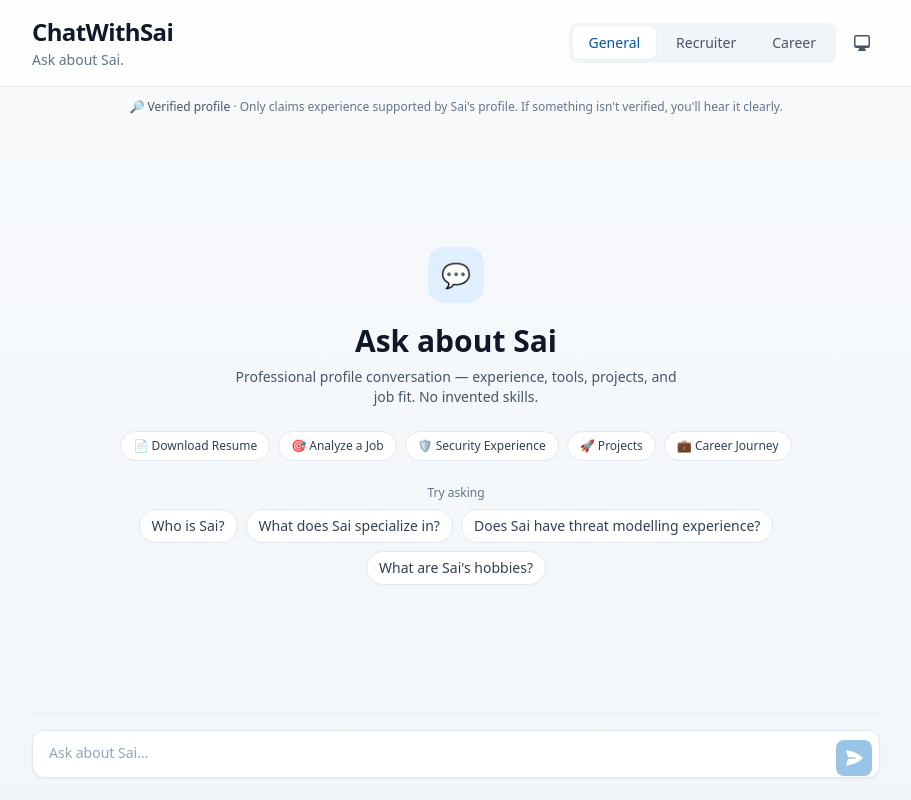
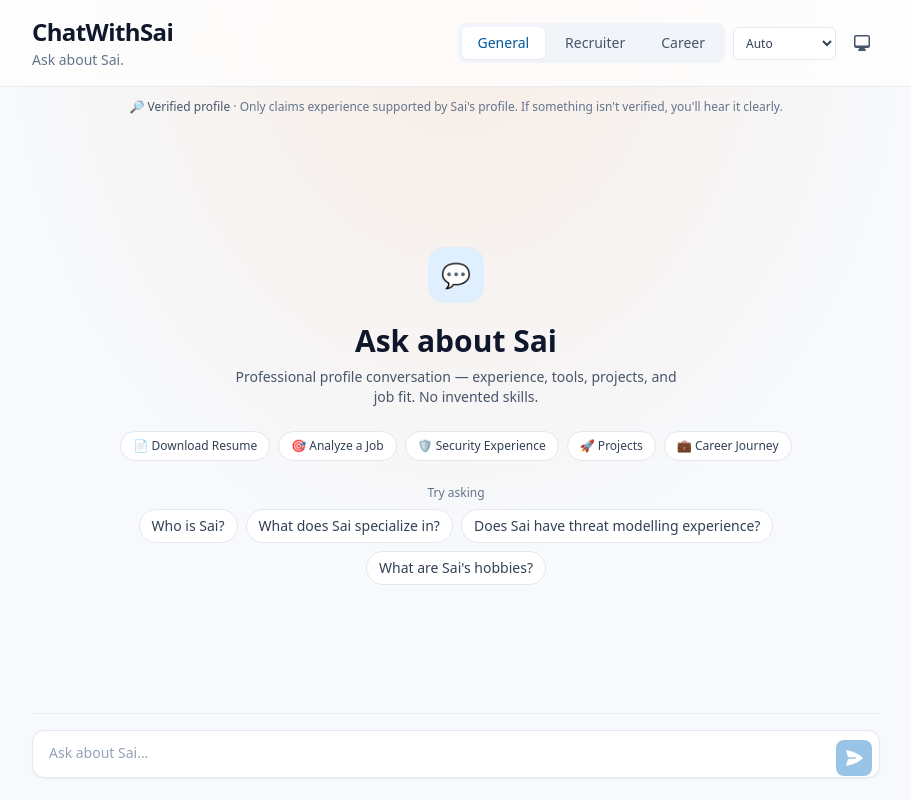
Before and after one commit to saipisupati-appsec/chatwithsai, a Next.js app: page / in a window 1280 px wide. Shown: the whole page, without its empty margins (184-1095 px from the left). Built offline with nearby package versions, Linux system fonts and the light colour scheme.

Commit message:
fix: wire atmosphere selector into UI with localStorage and visible CSS wash

```diff
--- a/src/app/page.tsx
+++ b/src/app/page.tsx
@@ -8,12 +8,17 @@ import SuggestedQuestions from "@/components/SuggestedQuestions";
 import JobAnalyzePanel from "@/components/JobAnalyzePanel";
 import MatchResultCard from "@/components/MatchResultCard";
 import QuickActions from "@/components/QuickActions";
+import {
+  atmosphereClassName,
+  loadStoredAtmosphere,
+} from "@/components/AtmosphereSelector";
 import { Mode, Message } from "@/lib/types";
 import {
   dynamicSuggestions,
   type TopicId,
 } from "@/lib/answers";
 import { brand } from "@/config/brand";
+import type { AtmosphereId } from "@/config/themes";
 
 const QUESTIONS_MAX = 10;
 
@@ -26,7 +31,12 @@ export default function Home() {
   const [questionsUsed, setQuestionsUsed] = useState(0);
   const [lastTopic, setLastTopic] = useState<TopicId | null>(null);
   const [showJobPanel, setShowJobPanel] = useState(true);
+  const [atmosphere, setAtmosphere] = useState<AtmosphereId>("auto");
   const messagesEndRef = useRef<HTMLDivElement>(null);
+
+  useEffect(() => {
+    setAtmosphere(loadStoredAtmosphere());
+  }, []);
 
   useEffect(() => {
     messagesEndRef.current?.scrollIntoView({ behavior: "smooth" });
@@ -130,13 +140,20 @@ export default function Home() {
 
   const suggestions = dynamicSuggestions(mode, lastTopic, hasJob);
   const emptyChat = messages.length === 0 && !hasJob;
+  const atmoClass = atmosphereClassName(atmosphere);
 
   return (
-    <div className="flex flex-col min-h-screen bg-gradient-to-b from-slate-50 to-slate-100/80 dark:from-slate-900 dark:to-slate-950">
-      <Header mode={mode} onModeChange={handleModeChange} />
+    <div
+      className={`flex flex-col min-h-screen bg-slate-50/90 dark:bg-slate-900/90 ${atmoClass}`}
+    >
+      <Header
+        mode={mode}
+        onModeChange={handleModeChange}
+        atmosphere={atmosphere}
+        onAtmosphereChange={setAtmosphere}
+      />
 
       <main className="flex-1 flex flex-col max-w-4xl w-full mx-auto px-4 sm:px-6">
-        {/* Verified indicator */}
         <div className="pt-3 pb-1 text-center">
           <p className="text-xs text-slate-500 dark:text-slate-400">
             <span className="font-medium text-slate-600 dark:text-slate-300">
--- /dev/null
+++ b/src/components/AtmosphereSelector.tsx
@@ -0,0 +1,85 @@
+"use client";
+
+import { useEffect, useState } from "react";
+import {
+  AtmosphereId,
+  ATMOSPHERE_STORAGE_KEY,
+  atmospheres,
+  resolveAtmosphere,
+} from "@/config/themes";
+
+const OPTIONS: AtmosphereId[] = [
+  "auto",
+  "spring",
+  "summer",
+  "autumn",
+  "winter",
+  "rainy",
+  "night",
+];
+
+function loadStoredAtmosphere(): AtmosphereId {
+  if (typeof window === "undefined") return "auto";
+  const stored = localStorage.getItem(ATMOSPHERE_STORAGE_KEY);
+  if (stored && OPTIONS.includes(stored as AtmosphereId)) {
+    return stored as AtmosphereId;
+  }
+  return "auto";
+}
+
+function saveAtmosphere(id: AtmosphereId) {
+  localStorage.setItem(ATMOSPHERE_STORAGE_KEY, id);
+}
+
+/** Returns the CSS class to apply on the page shell. */
+export function atmosphereClassName(selection: AtmosphereId): string {
+  const resolved = resolveAtmosphere(selection);
+  return atmospheres[resolved]?.className || "";
+}
+
+interface AtmosphereSelectorProps {
+  value: AtmosphereId;
+  onChange: (id: AtmosphereId) => void;
+}
+
+export default function AtmosphereSelector({
+  value,
+  onChange,
+}: AtmosphereSelectorProps) {
+  const [mounted, setMounted] = useState(false);
+
+  useEffect(() => {
+    setMounted(true);
+  }, []);
+
+  if (!mounted) {
+    return (
+      <span className="inline-block w-[7.5rem] h-8" aria-hidden />
+    );
+  }
+
+  return (
+    <label className="inline-flex items-center gap-1.5 text-xs text-slate-500 dark:text-slate-400">
+      <span className="sr-only">Atmosphere</span>
+      <select
+        value={value}
+        onChange={(e) => {
+          const next = e.target.value as AtmosphereId;
+          saveAtmosphere(next);
+          onChange(next);
+        }}
+        className="rounded-md border border-slate-200 dark:border-slate-600 bg-white dark:bg-slate-800 text-slate-700 dark:text-slate-200 text-xs py-1.5 pl-2 pr-6 focus:outline-none focus:ring-2 focus:ring-brand-500"
+        aria-label="Atmosphere theme"
+        title="Atmosphere"
+      >
+        {OPTIONS.map((id) => (
+          <option key={id} value={id}>
+            {atmospheres[id].label}
+          </option>
+        ))}
+      </select>
+    </label>
+  );
+}
+
+export { loadStoredAtmosphere, saveAtmosphere };
--- a/src/components/Header.tsx
+++ b/src/components/Header.tsx
@@ -2,14 +2,23 @@
 
 import { Mode } from "@/lib/types";
 import ThemeToggle from "./ThemeToggle";
+import AtmosphereSelector from "./AtmosphereSelector";
 import { brand } from "@/config/brand";
+import type { AtmosphereId } from "@/config/themes";
 
 interface HeaderProps {
   mode: Mode;
   onModeChange: (mode: Mode) => void;
+  atmosphere: AtmosphereId;
+  onAtmosphereChange: (id: AtmosphereId) => void;
 }
 
-export default function Header({ mode, onModeChange }: HeaderProps) {
+export default function Header({
+  mode,
+  onModeChange,
+  atmosphere,
+  onAtmosphereChange,
+}: HeaderProps) {
   const modes: { id: Mode; label: string }[] = [
     { id: "general", label: "General" },
     { id: "recruiter", label: "Recruiter" },
@@ -17,7 +26,7 @@ export default function Header({ mode, onModeChange }: HeaderProps) {
   ];
 
   return (
-    <header className="border-b border-slate-200/80 dark:border-slate-700/80 bg-white/80 dark:bg-slate-900/80 backdrop-blur-md sticky top-0 z-50">
+    <header className="border-b border-slate-200/80 dark:border-slate-700/80 bg-white/70 dark:bg-slate-900/70 backdrop-blur-md sticky top-0 z-50">
       <div className="max-w-4xl mx-auto px-4 sm:px-6 py-4">
         <div className="flex flex-col sm:flex-row sm:items-center sm:justify-between gap-4">
           <div>
@@ -29,7 +38,7 @@ export default function Header({ mode, onModeChange }: HeaderProps) {
             </p>
           </div>
 
-          <div className="flex items-center gap-2">
+          <div className="flex items-center gap-2 flex-wrap">
             <nav className="flex items-center gap-1 p-1 bg-slate-100 dark:bg-slate-800 rounded-lg">
               {modes.map((m) => (
                 <button
@@ -45,6 +54,10 @@ export default function Header({ mode, onModeChange }: HeaderProps) {
                 </button>
               ))}
             </nav>
+            <AtmosphereSelector
+              value={atmosphere}
+              onChange={onAtmosphereChange}
+            />
             <ThemeToggle />
           </div>
         </div>
```
Also changed, not shown: 1 other file (tests, documents, lock files or other folders).
